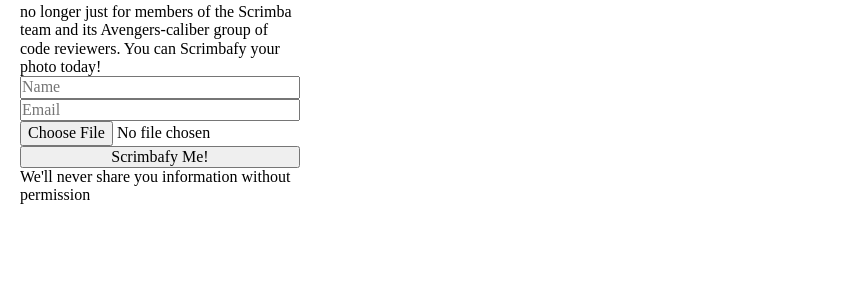
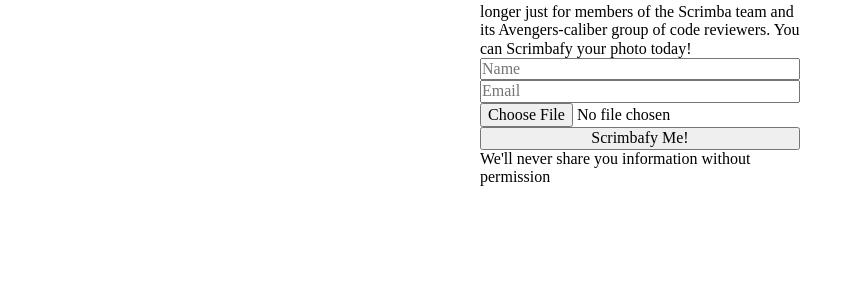
Before and after one commit to kanugurajesh/Scrimbafy, a website built with Vite: page index.html in a window 1280 px wide. Shown: the part 496-800 px from the top of the page, without its empty margins (0-843 px from the left). Built offline with nearby package versions, Linux system fonts and the light colour scheme.

Commit message:
adding the data

```diff
--- a/styles.css
+++ b/styles.css
@@ -5,10 +5,12 @@
 }
 
 body {
-    width: 320px;
+    width: 100vw;
+    /* width: 320px; */
     min-width: 320px;
     display: flex;
     flex-direction: column;
+    align-items: center;
 }
 
 img {
```
